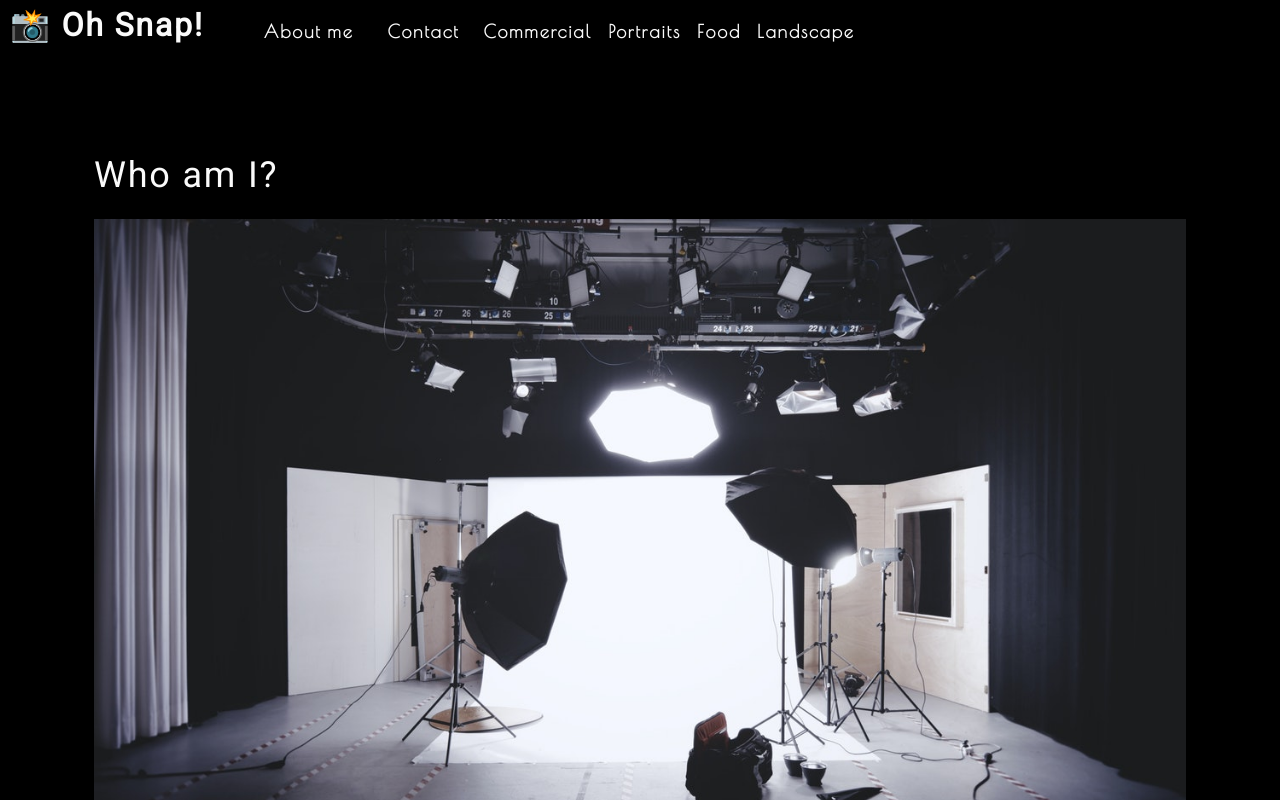
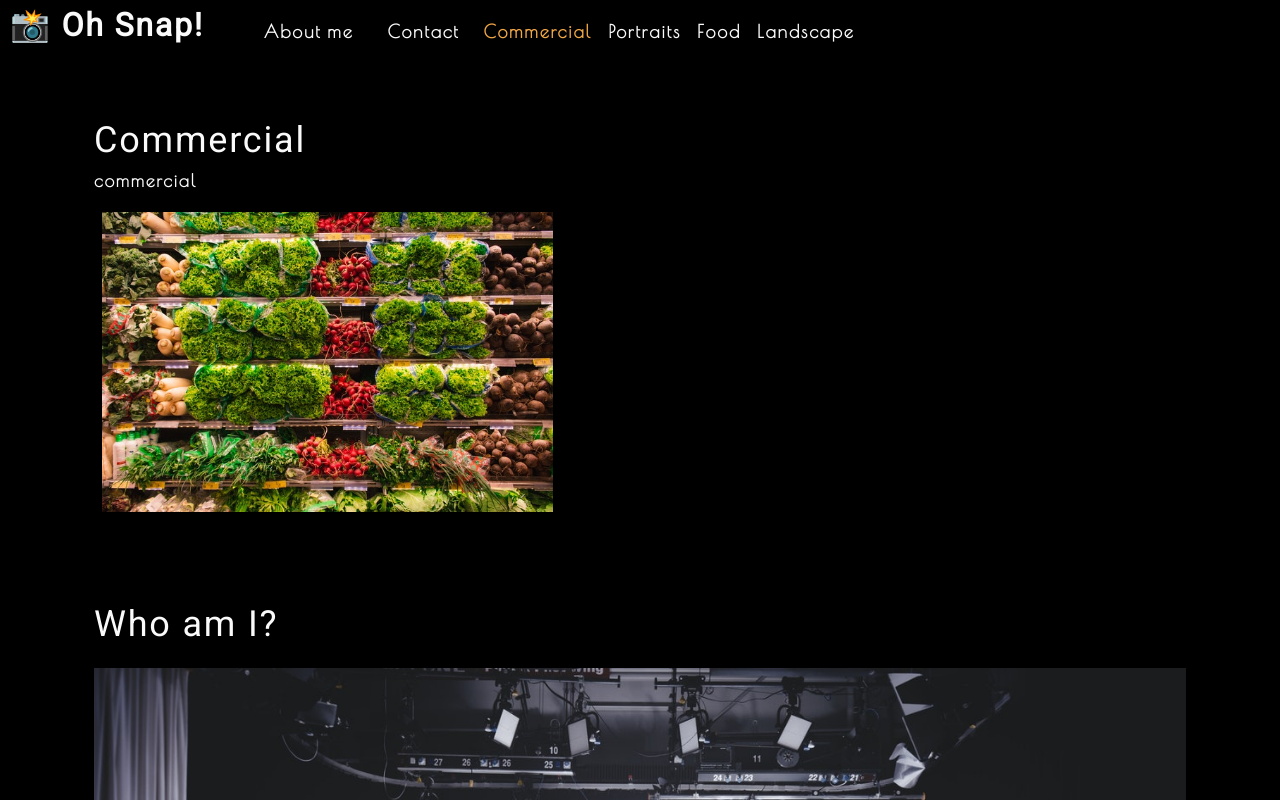
Before and after one commit to JohnKnee3/photo-port, a React (Create React App) app: page / in a window 1280 px wide. Shown: the top 800 px of the page. Built offline with nearby package versions, Linux system fonts and the light colour scheme.

Commit message:
20.3.4
tons of information on hooks and how to render things.  This was dense and may need a reread.

```diff
--- a/src/App.js
+++ b/src/App.js
@@ -1,14 +1,37 @@
-import React from 'react';
-import Nav from './components/Nav';
-import About from './components/About';
+import React, { useState } from "react";
+import Nav from "./components/Nav";
+import About from "./components/About";
+import Gallery from "./components/Gallery";
 
 function App() {
+  const [categories] = useState([
+    {
+      name: "commercial",
+      description:
+        "Photos of grocery stores, food trucks, and other commercial projects",
+    },
+    { name: "portraits", description: "Portraits of people in my life" },
+    { name: "food", description: "Delicious delicacies" },
+    {
+      name: "landscape",
+      description: "Fields, farmhouses, waterfalls, and the beauty of nature",
+    },
+  ]);
+
+  const [currentCategory, setCurrentCategory] = useState(categories[0]);
 
   return (
     <div>
-      <Nav />
+      <Nav
+        categories={categories}
+        setCurrentCategory={setCurrentCategory}
+        currentCategory={currentCategory}
+      ></Nav>
       <main>
-          <About />
+        <div>
+          <Gallery></Gallery>
+          <About></About>
+        </div>
       </main>
     </div>
   );
--- /dev/null
+++ b/src/components/Gallery/index.js
@@ -0,0 +1,25 @@
+import React from "react";
+import { capitalizeFirstLetter } from "../../utils/helpers";
+import photo from "../../assets/small/commercial/0.jpg";
+
+function Gallery(props) {
+  const currentCategory = {
+    name: "commercial",
+    description:
+      "Photos of grocery stores, food trucks, and other commercial projects",
+  };
+  return (
+    <section>
+      <h1>{capitalizeFirstLetter(currentCategory.name)}</h1>
+      <p>{currentCategory.name}</p>
+      <div className="flex-row">
+        <img
+          src={photo}
+          alt="Commercial Example"
+          className="img-thumbnail mx-1"
+        />
+      </div>
+    </section>
+  );
+}
+export default Gallery;
--- a/src/components/Nav/index.js
+++ b/src/components/Nav/index.js
@@ -1,48 +1,50 @@
-import React from "react";
+import React, { useEffect } from "react";
 import { capitalizeFirstLetter } from "../../utils/helpers";
 
-function Nav() {
+function Nav(props) {
+  const { categories = [], setCurrentCategory, currentCategory } = props;
 
-  const  categories = [
-    { name: 'commercial', description: 'Photos of grocery stores, food trucks, and other commercial projects' },
-    { name: 'portraits', description: 'Portraits of people in my life' },
-    { name: 'food', description: 'Delicious delicacies' },
-    { name: 'landscape', description: 'Fields, farmhouses, waterfalls, and the beauty of nature' }
-  ];
-
-  const handleClick = (item) => {
-    console.log(item);
-    return item;
-  };
+  useEffect(() => {
+    document.title = capitalizeFirstLetter(currentCategory.name);
+  }, [currentCategory]);
 
   return (
     <header className="flex-row px-1">
       <h2>
         <a data-testid="link" href="/">
-          <span role="img" aria-label="camera"> 📸</span> Oh Snap!
+          <span role="img" aria-label="camera">
+            {" "}
+            📸
+          </span>{" "}
+          Oh Snap!
         </a>
       </h2>
       <nav>
         <ul className="flex-row">
           <li className="mx-2">
-            <a data-testid="about" href="#about" onClick={() => handleClick("About")}>
+            <a data-testid="about" href="#about">
               About me
             </a>
           </li>
-          <li className={"mx-2"}>
-            <span onClick={() => handleClick('Contact')}>
-              Contact
-            </span>
+          <li className="mx-2">
+            <span>Contact</span>
           </li>
-          {
-            categories.map((category) => (
-              <li className="mx-1" key={category.name} >
-                <span onClick={() => { handleClick(category.name); }}>
-                 {capitalizeFirstLetter(category.name)}
-                </span>
-              </li>
-            ))
-          }
+          {categories.map((category) => (
+            <li
+              className={`mx-1 ${
+                currentCategory.name === category.name && "navActive"
+              }`}
+              key={category.name}
+            >
+              <span
+                onClick={() => {
+                  setCurrentCategory(category);
+                }}
+              >
+                {capitalizeFirstLetter(category.name)}
+              </span>
+            </li>
+          ))}
         </ul>
       </nav>
     </header>
```
Also changed, not shown: src/components/About/index.js (+20 -8 lines).
